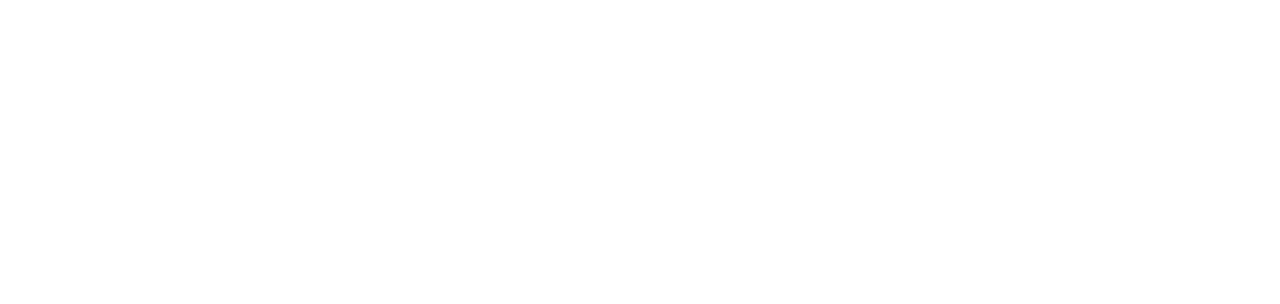
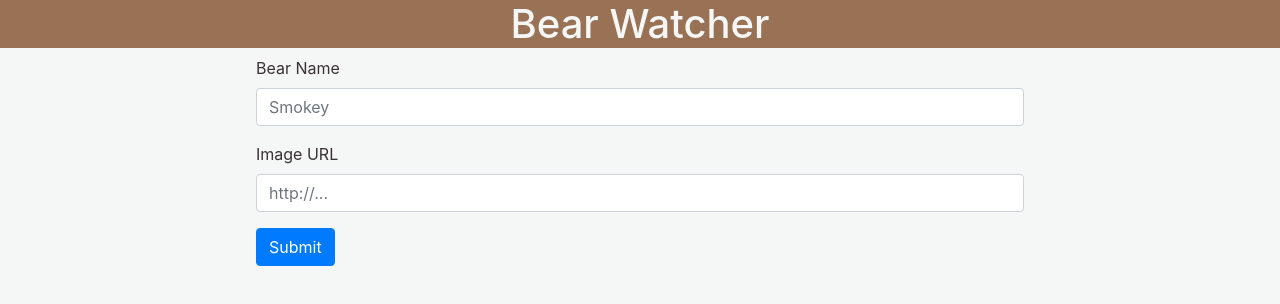
Before and after one commit to HunterJuneau/bear-watcher, a plain HTML site: page index.html in a window 1280 px wide. Drawn offline with nearby package versions, Linux system fonts and the light colour scheme.

Commit message:
created header and form

```diff
--- a/index.html
+++ b/index.html
@@ -13,6 +13,24 @@
 		<link rel="stylesheet" href="main.css" class="css" />
 	</head>
 	<body>
+		<!-- HEADER -->
+		<div id="header">
+			<h1 class="text-center">Bear Watcher</h1>
+		</div>
+
+		<!-- FORM -->
+		<form>
+			<div class="form-group">
+				<label for="">Bear Name</label>
+				<input type="text" class="form-control" placeholder="Smokey" />
+			</div>
+			<div class="form-group">
+				<label for="">Image URL</label>
+				<input type="url" class="form-control" placeholder="http://..." />
+			</div>
+			<button type="submit" class="btn btn-primary">Submit</button>
+		</form>
+
 		<script
 			src="https://code.jquery.com/jquery-3.5.1.slim.min.js"
 			integrity="sha384-DfXdz2htPH0lsSSs5nCTpuj/zy4C+OGpamoFVy38MVBnE+IbbVYUew+OrCXaRkfj"
--- a/main.css
+++ b/main.css
@@ -0,0 +1,14 @@
+body {
+	background-color: #f5f6f6;
+	color: #3a3235;
+}
+
+#header {
+	background-color: #997255;
+	color: #f5f6f6;
+}
+
+form {
+	width: 60%;
+	margin: auto;
+}
```
